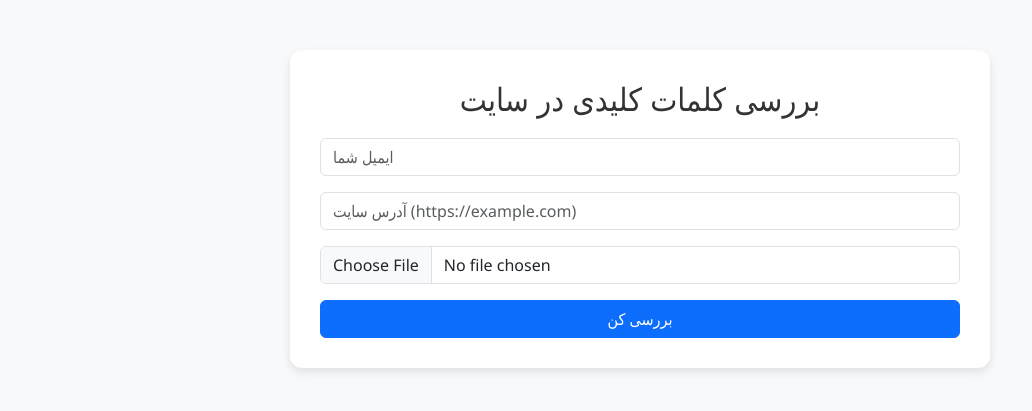
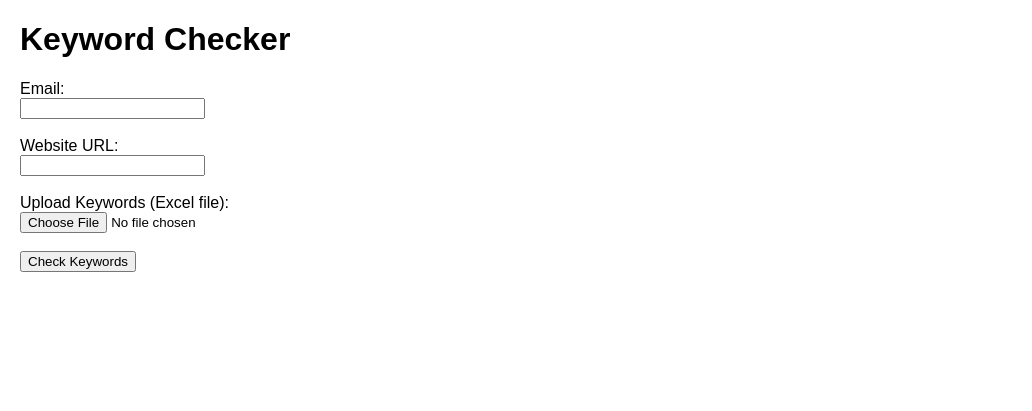
Before and after one commit to mimkhe0/keyword_bulk_checker, a Flask app: page / in a window 1280 px wide. Shown: the top 411 px of the page, without its empty margins (0-1032 px from the left). Run offline with Flask 3, Linux system fonts and the light colour scheme.

Commit message:
Update index.html

```diff
--- a/templates/index.html
+++ b/templates/index.html
@@ -1,94 +1,59 @@
 <!DOCTYPE html>
-<html lang="fa">
+<html lang="en">
 <head>
     <meta charset="UTF-8">
-    <title>Keyword Checker WebApp</title>
-    <link href="https://cdn.jsdelivr.net/npm/bootstrap@5.3.2/dist/css/bootstrap.min.css" rel="stylesheet">
+    <meta name="viewport" content="width=device-width, initial-scale=1.0">
+    <title>Keyword Checker</title>
     <style>
-        body {
-            font-family: 'Segoe UI', Tahoma, Geneva, Verdana, sans-serif;
-            background-color: #f8f9fa;
-            padding-top: 50px;
-        }
-        .container {
-            max-width: 700px;
-            background: #ffffff;
-            padding: 30px;
-            border-radius: 12px;
-            box-shadow: 0 4px 10px rgba(0,0,0,0.1);
-        }
-        h2, h3 {
-            text-align: center;
-            margin-bottom: 20px;
-            color: #333;
-        }
-        .btn-primary {
-            width: 100%;
-        }
-        .table-responsive {
-            margin-top: 20px;
-        }
+        body { font-family: Arial, sans-serif; margin: 20px; }
+        .error { color: red; }
+        table { border-collapse: collapse; width: 100%; margin-top: 20px; }
+        th, td { border: 1px solid #ddd; padding: 8px; text-align: left; }
+        th { background-color: #f2f2f2; }
     </style>
 </head>
 <body>
-<div class="container">
-    <h2>بررسی کلمات کلیدی در سایت</h2>
+    <h1>Keyword Checker</h1>
+    <form method="post" enctype="multipart/form-data">
+        <label for="email">Email:</label><br>
+        <input type="email" id="email" name="email" required><br><br>
+
+        <label for="website">Website URL:</label><br>
+        <input type="url" id="website" name="website" required><br><br>
+
+        <label for="file">Upload Keywords (Excel file):</label><br>
+        <input type="file" id="file" name="file" accept=".xlsx" required><br><br>
+
+        <button type="submit">Check Keywords</button>
+    </form>
 
     {% if error %}
-        <div class="alert alert-danger text-center">{{ error }}</div>
+        <p class="error">{{ error }}</p>
     {% endif %}
 
-    <form method="POST" enctype="multipart/form-data">
-        <div class="mb-3">
-            <input type="email" name="email" class="form-control" placeholder="ایمیل شما" required>
-        </div>
-        <div class="mb-3">
-            <input type="text" name="website" class="form-control" placeholder="آدرس سایت (https://example.com)" required>
-        </div>
-        <div class="mb-3">
-            <input type="file" name="file" class="form-control" accept=".xlsx" required>
-        </div>
-        <button type="submit" class="btn btn-primary">بررسی کن</button>
-    </form>
-
     {% if results %}
-        <h3 class="mt-5">نتایج بررسی</h3>
-        <div class="table-responsive">
-            <table class="table table-striped table-bordered">
-                <thead class="table-dark">
+        <h2>Results</h2>
+        <table>
             <tr>
-                        <th>کلمه کلیدی</th>
-                        <th>وضعیت</th>
-                        <th>لینک</th>
-                        <th>امتیاز</th>
+                <th>Keyword</th>
+                <th>Found</th>
+                <th>URL</th>
+                <th>Score</th>
+                <th>Preview</th>
             </tr>
-                </thead>
-                <tbody>
-                    {% for row in results %}
+            {% for result in results %}
                 <tr>
-                        <td>{{ row.keyword }}</td>
-                        <td>{{ '✅ یافت شد' if row.found else '❌ یافت نشد' }}</td>
-                        <td>
-                            {% if row.found %}
-                                <a href="{{ row.url }}" target="_blank">لینک صفحه</a>
-                            {% else %}
-                                -
-                            {% endif %}
-                        </td>
-                        <td>{{ row.score }}</td>
+                    <td>{{ result.keyword }}</td>
+                    <td>{{ result.found }}</td>
+                    <td>{{ result.url }}</td>
+                    <td>{{ result.score }}</td>
+                    <td>{{ result.preview }}</td>
                 </tr>
             {% endfor %}
-                </tbody>
         </table>
-        </div>
         {% if download_filename %}
-            <div class="text-center">
-                <a href="{{ url_for('download', filename=download_filename) }}" class="btn btn-success">دانلود نتایج به صورت Excel</a>
-            </div>
+            <a href="/download/{{ download_filename }}">Download Results</a>
         {% endif %}
     {% endif %}
-</div>
-
-<script src="https://cdn.jsdelivr.net/npm/bootstrap@5.3.2/dist/js/bootstrap.bundle.min.js"></script>
 </body>
 </html>
```
Lines whose indentation alone changed are shown as unchanged.
